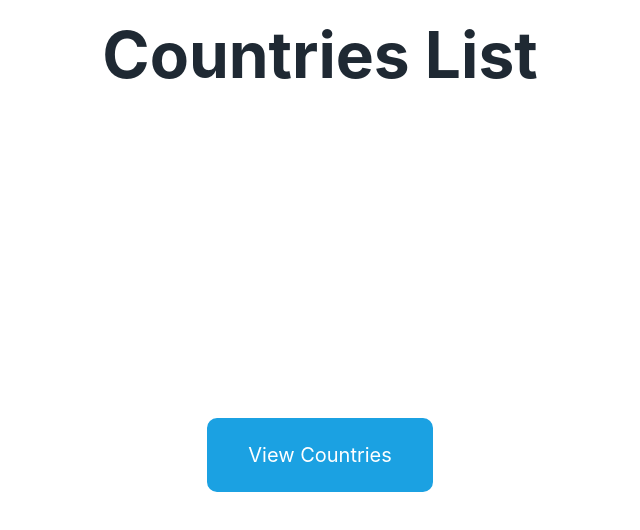
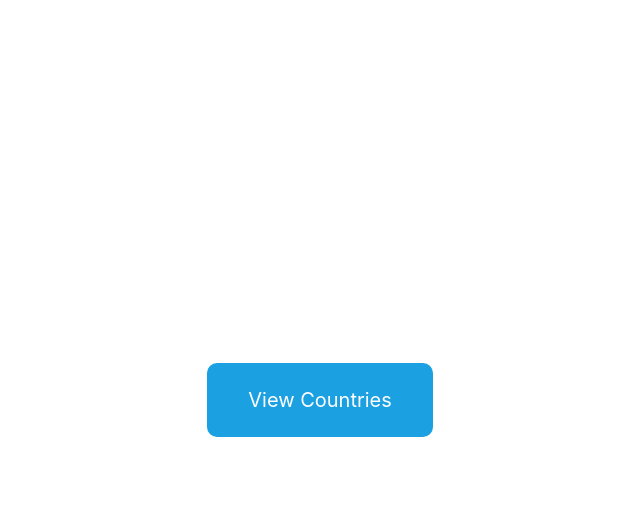
Before and after one commit to SenhorLion/sb-code-challenge, a React (Create React App) app in the folder front-end/: page / in a window 1280 px wide. Shown: the top 530 px of the page, without its empty margins (320-960 px from the left). Built offline with nearby package versions, Linux system fonts and the light colour scheme.

Commit message:
refactor: Remove main title from App component

```diff
--- a/front-end/src/components/App.js
+++ b/front-end/src/components/App.js
@@ -1,7 +1,6 @@
 import React from 'react';
 import styled from 'styled-components';
 import Routes from '../routes';
-import { TitleH1 } from './Text';
 
 const AppDiv = styled.div`
   display: flex;
@@ -16,7 +15,6 @@ const AppDiv = styled.div`
 const App = () => {
   return (
     <AppDiv className="app">
-      <TitleH1 center>Countries List</TitleH1>
       <Routes />
     </AppDiv>
   );
```
